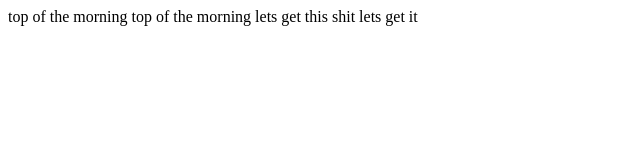
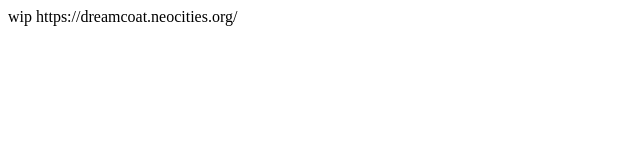
Before and after one commit to chromaky/website, a plain HTML site: page index.html in a window 1280 px wide. Shown: the whole page, without its empty margins (0-640 px from the left). Drawn offline with Linux system fonts and the light colour scheme.

Commit message:
Update index.html
proper temporary wip page, later will migrate dreamcoat into this? or remake it?

```diff
--- a/index.html
+++ b/index.html
@@ -1,6 +1,5 @@
 <html>
-top of the morning top of the morning lets get this shit lets get it
+wip
 
-
-
+https://dreamcoat.neocities.org/
 </html>
```
